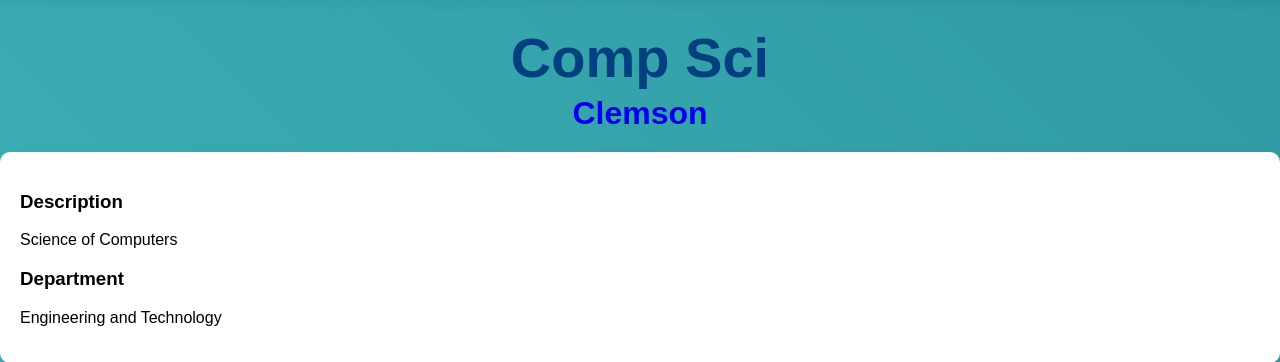
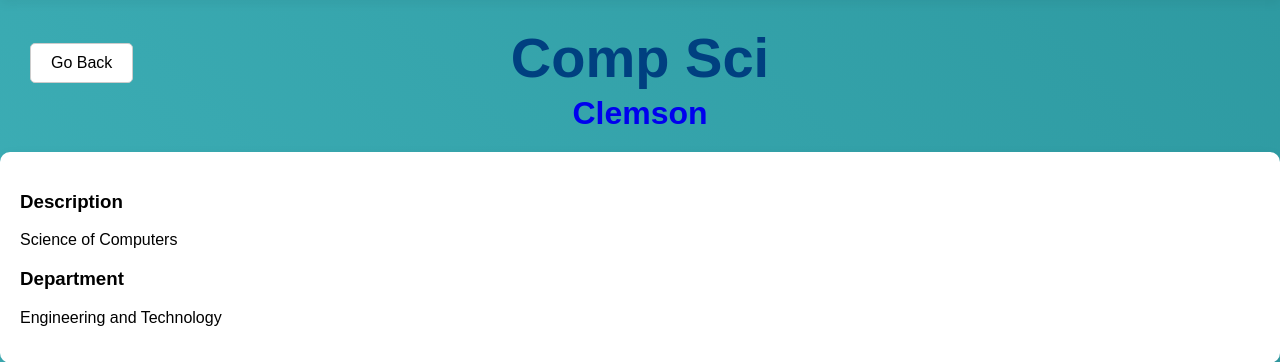
Before and after one commit to JosephPreuss/MajorHelp, a Django app: a page that uses MajorHelp/templates/major/MajorOverviewPage.html in a window 1280 px wide. Shown: the part 67-429 px from the top of the page. Run offline with Django 4.2, Linux system fonts and the light colour scheme; data comes from the database, SQL or seed files in the repository.

Commit message:
added back button to major page, stuck on Uni page

```diff
--- a/MajorHelp/static/css/overview/MajorOverview.css
+++ b/MajorHelp/static/css/overview/MajorOverview.css
@@ -101,3 +101,22 @@ button {
 button:hover {
     background-color: #45a049;
 }
+
+/* back-button styling */
+.back-button{
+    background-color: #fff;
+    border: 1px solid #ccc;
+    padding: 10px 20px;
+    font-size: 16px;
+    cursor: pointer;
+    text-decoration: none;
+    color: #000;
+    border-radius: 5px;
+    position: absolute;
+    top: 110px;
+    left:30px;
+}
+
+.back-button:hover {
+    background-color: #f0f0f0;
+}
--- a/MajorHelp/templates/MajorHelp/UniOverviewPage.html
+++ b/MajorHelp/templates/MajorHelp/UniOverviewPage.html
@@ -10,8 +10,10 @@
 </head>
 
 <body>
+    <a href="javascript:history.back()" class="back-button">Go Back</a>
+
     <h1>{{ university.name }}</h1>
-    <h2> {{ university.location }}</h2>
+    <h2>{{ university.location }}</h2>
 
     <div class="about-container">
         <h10> About: </h10>
--- a/MajorHelp/templates/major/MajorOverviewPage.html
+++ b/MajorHelp/templates/major/MajorOverviewPage.html
@@ -8,6 +8,7 @@
     <link rel="stylesheet" href="{% static 'css/overview/MajorOverview.css' %}">
 </head>
 <body>
+    <a href="javascript:history.back()" class="back-button">Go Back</a>
     <div class="about-container">
         <h1>{{ major.major_name }}</h1>
         <h2>
```
Also changed, not shown: MajorHelp/static/css/overview/UniOverview.css (+19 -0 lines).
